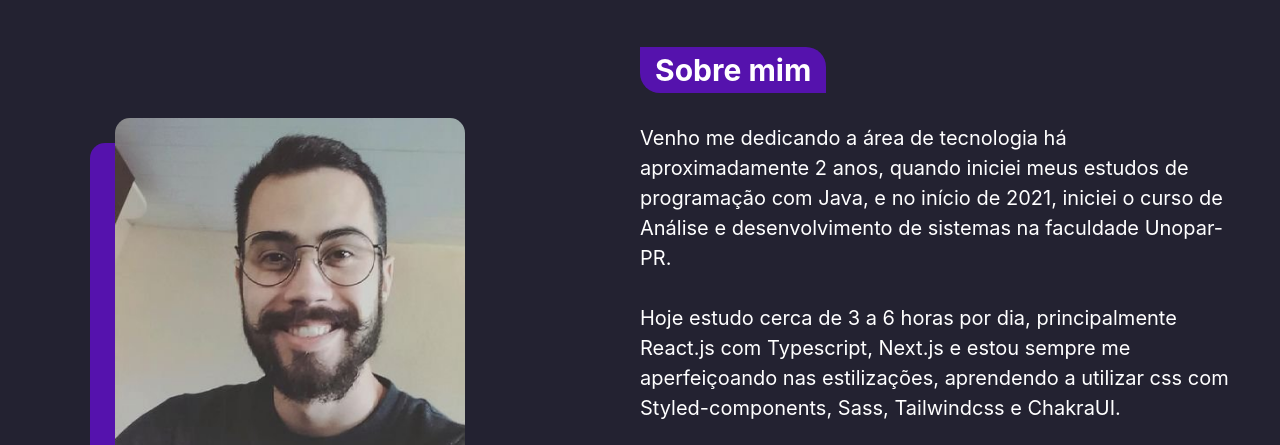
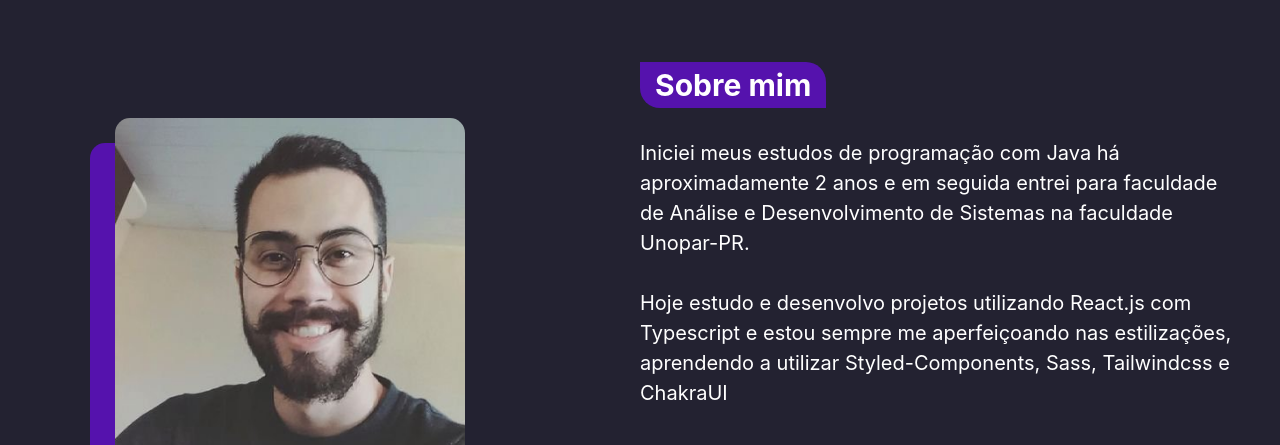
Before and after one commit to bduarte10/portfolio, a plain HTML site: page index.html in a window 1280 px wide. Shown: the part 830-1275 px from the top of the page. Drawn offline with nearby package versions, Linux system fonts and the light colour scheme; no server answers.

Commit message:
changed text on about section

```diff
--- a/index.html
+++ b/index.html
@@ -126,14 +126,13 @@
           <div class="sobre__text">
             <h1 data-aos="fade-left">Sobre mim</h1>
             <p data-aos="fade-up">
-              Venho me dedicando a área de tecnologia há aproximadamente 2 anos,
-              quando iniciei meus estudos de programação com Java, e no início
-              de 2021, iniciei o curso de Análise e desenvolvimento de sistemas
-              na faculdade Unopar-PR.<br /><br />
-              Hoje estudo cerca de 3 a 6 horas por dia, principalmente React.js
-              com Typescript, Next.js e estou sempre me aperfeiçoando nas
-              estilizações, aprendendo a utilizar css com Styled-components,
-              Sass, Tailwindcss e ChakraUI.<br /><br />
+              Iniciei meus estudos de programação com Java há aproximadamente 2
+              anos e em seguida entrei para faculdade de Análise e
+              Desenvolvimento de Sistemas na faculdade Unopar-PR.<br /><br />
+              Hoje estudo e desenvolvo projetos utilizando React.js com
+              Typescript e estou sempre me aperfeiçoando nas estilizações,
+              aprendendo a utilizar Styled-Components, Sass, Tailwindcss e
+              ChakraUI<br /><br />
             </p>
 
             <div class="d-flex-container">
```
